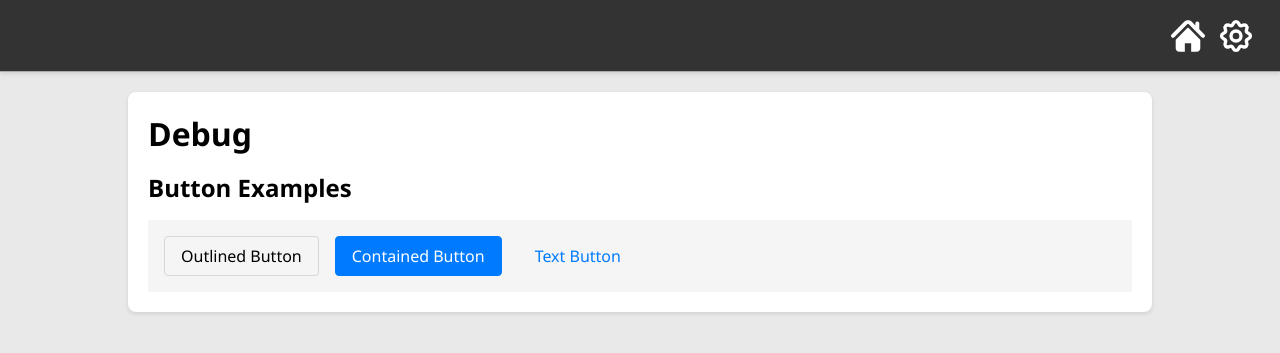
After one commit to EmilySillyDev/Pyrite-Asset-Porter, a Flask app: page /debug in a window 1280 px wide. The commit adds this page. Shown: the top 353 px of the page. Run offline with Flask 3, Linux system fonts and the light colour scheme.

Commit message:
Navigation and basic buttons

```diff
--- a/app.py
+++ b/app.py
@@ -1,3 +1,5 @@
+import os
+
 import webview
 import threading
 import sys
@@ -10,7 +12,7 @@ def start_flask():
 
 def start_webview():
     # Create a webview window
-    webview.create_window('Porter', 'http://127.0.0.1:5000', width=800, height=600)
+    webview.create_window('Porter', 'http://127.0.0.1:5000', width=1280, height=720)
     webview.start()
 
 def main(headless=False):
--- a/porter/__init__.py
+++ b/porter/__init__.py
@@ -1,4 +1,6 @@
 import os
+
+from appdata import AppDataPaths
 
 from flask import Flask
 from .views import main
@@ -7,6 +9,9 @@ def create_app():
     app = Flask(__name__)
     key = os.urandom(16)
 
+    app_paths = AppDataPaths("Pyrite Asset Porter")
+    app_paths.setup()
+
     app.jinja_env.add_extension('jinja2.ext.do')
     app.secret_key = "DEBUG_KEY" if app.debug else key
 
--- /dev/null
+++ b/porter/static/stylesheets/debug.css
@@ -0,0 +1,6 @@
+.button-div {
+    display: flex;
+    gap: 16px;
+    background-color: #f5f5f5;
+    padding: 16px;
+}
--- a/porter/static/stylesheets/styles.css
+++ b/porter/static/stylesheets/styles.css
@@ -18,12 +18,81 @@ html, body {
     background-color: white;
     border-radius: 8px;
     box-shadow: 0 2px 4px rgba(0, 0, 0, 0.1);
+    display: flex;
+    flex-direction: column;
+    gap: 16px;
 }
 
 .navbar {
+    display: flex;
+    justify-content: space-between;
     background-color: #333;
     color: white;
     height: 72px;
     border-bottom: 1px solid #acacac;
     box-shadow: 0 2px 4px rgba(0, 0, 0, 0.1);
 }
+
+.navbar-left {
+    display: flex;
+    align-items: center;
+    margin-left: 12px;
+}
+
+.navbar-right {
+    display: flex;
+    align-items: center;
+    margin-right: 24px;
+    gap: 8px;
+}
+
+.navbar-link {
+    width: 40px;
+    height: 40px;
+    display: flex;
+    align-items: center;
+    justify-content: center;
+}
+
+.navbar-icon {
+    width: 100%;
+    height: 100%;
+    color: white;
+}
+
+.svg-white {
+    filter: invert(100%) sepia(100%) grayscale(100%) brightness(200%);
+}
+
+#home-link > img {
+    width: 85%;
+    height: 85%;
+}
+
+.outlined-button {
+    border: 1px solid #80808041;
+    background-color: transparent;
+    border-radius: 4px;
+    padding: 8px 16px;
+    cursor: pointer;
+    font-size: 1em;
+}
+
+.contained-button {
+    border: 1px solid #007BFF;
+    background-color: #007BFF;
+    color: white;
+    border-radius: 4px;
+    padding: 8px 16px;
+    cursor: pointer;
+    font-size: 1em;
+}
+
+.text-button {
+    background-color: transparent;
+    border: 1px solid transparent;
+    color: #007BFF;
+    padding: 8px 16px;
+    cursor: pointer;
+    font-size: 1em;
+}
--- /dev/null
+++ b/porter/templates/debug.html.j2
@@ -0,0 +1,23 @@
+{%- extends "template.html.j2" -%}
+
+{%- import "elements/buttons.html.j2" as buttons -%}
+
+{%- block head -%}
+    {{super()}}
+    <link rel="stylesheet" href="{{ url_for('static', filename='stylesheets/debug.css') }}">
+{%- endblock -%}
+
+{%- block content -%}
+    <div class="container">
+        <h1>Debug</h1>
+        <h2>Button Examples</h2>
+
+        <div class="button-div">
+            {{- buttons.outlined_button("Outlined Button", id="outlined-button", onclick="alert('Outlined button clicked!')") -}}
+            {{- buttons.contained_button("Contained Button", id="contained-button", onclick="alert('Contained button clicked!')") -}}
+            {{- buttons.text_button("Text Button", id="text-button", onclick="alert('Text button clicked!')") -}}
+        </div>
+
+
+    </div>
+{%- endblock -%}
--- /dev/null
+++ b/porter/templates/elements/buttons.html.j2
@@ -0,0 +1,11 @@
+{%- macro outlined_button(text, id=None, classes="", onclick=None) -%}
+    <button class="outlined-button {{ classes }}" {% if id %}id="{{ id }}"{% endif %} {% if onclick %}onclick="{{ onclick }}"{% endif %}>{{ text }}</button>
+{%- endmacro -%}
+
+{%- macro contained_button(text, id=None, classes="", onclick=None) -%}
+    <button class="contained-button {{ classes }}" {% if id %}id="{{ id }}"{% endif %} {% if onclick %}onclick="{{ onclick }}"{% endif %}>{{ text }}</button>
+{%- endmacro -%}
+
+{%- macro text_button(text, id=None, classes="", onclick=None) -%}
+    <button class="text-button {{ classes }}" {% if id %}id="{{ id }}"{% endif %} {% if onclick %}onclick="{{ onclick }}"{% endif %}>{{ text }}</button>
+{%- endmacro -%}
--- a/porter/templates/elements/navbar.html.j2
+++ b/porter/templates/elements/navbar.html.j2
@@ -1,4 +1,17 @@
 {%- block navbar -%}
     <nav class="navbar">
+        <div class="navbar-left">
+        </div>
+
+        <div class="navbar-right">
+            <a class="navbar-link" id="home-link" href="{{ url_for('main.index') }}">
+                <img src="{{ url_for('static', filename='icons/home.svg') }}" alt="Home" class="navbar-icon svg-white">
+            </a>
+
+            <a class="navbar-link" id="settings-link" href="{{ url_for('main.settings') }}">
+                <img src="{{ url_for('static', filename='icons/cog.svg') }}" alt="Settings" class="navbar-icon svg-white">
+            </a>
+
+        </div>
     </nav>
 {%- endblock -%}
--- a/porter/templates/template.html.j2
+++ b/porter/templates/template.html.j2
@@ -1,16 +1,17 @@
-{% include 'elements/navbar.html.j2' %}
+<!DOCTYPE html>
 
-<!DOCTYPE html>
 <html lang="en">
     <head>
+        {% block head %}
         <meta charset="UTF-8">
         <meta name="viewport" content="width=device-width, initial-scale=1.0">
         <title>Pyrite Asset Porter</title>
         <link rel="stylesheet" href="{{ url_for('static', filename='stylesheets/styles.css') }}">
+        {% endblock %}
     </head>
 
     <body>
-        {% block navbar %}{% endblock %}
+        {% include 'elements/navbar.html.j2' %}
         {% block content %}{% endblock %}
     </body>
 </html>
--- a/porter/views/main.py
+++ b/porter/views/main.py
@@ -5,3 +5,11 @@ bp = Blueprint('main', __name__)
 @bp.route('/')
 def index():
     return render_template('index.html.j2')
+
+@bp.route('/settings')
+def settings():
+    return render_template('settings.html.j2')
+
+@bp.route('/debug')
+def debug():
+    return render_template('debug.html.j2')
--- a/requirements.txt
+++ b/requirements.txt
@@ -1,3 +1,4 @@
+appdata==2.2.1
 Flask==3.1.3
 pywebview==6.2.1
 requests==2.34.2
```
Also changed, not shown: porter/templates/settings.html.j2 (added, +10 -0 lines), porter/static/icons/cog.svg (added), porter/static/icons/home.svg (added).
